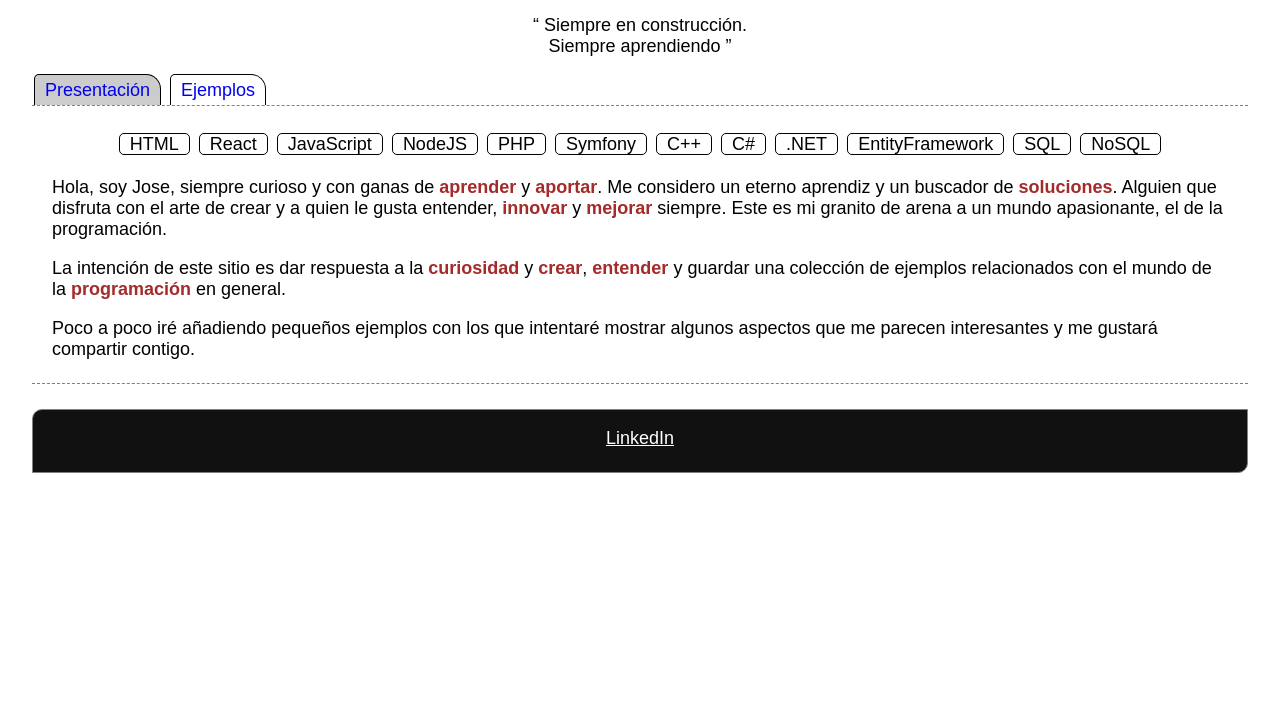
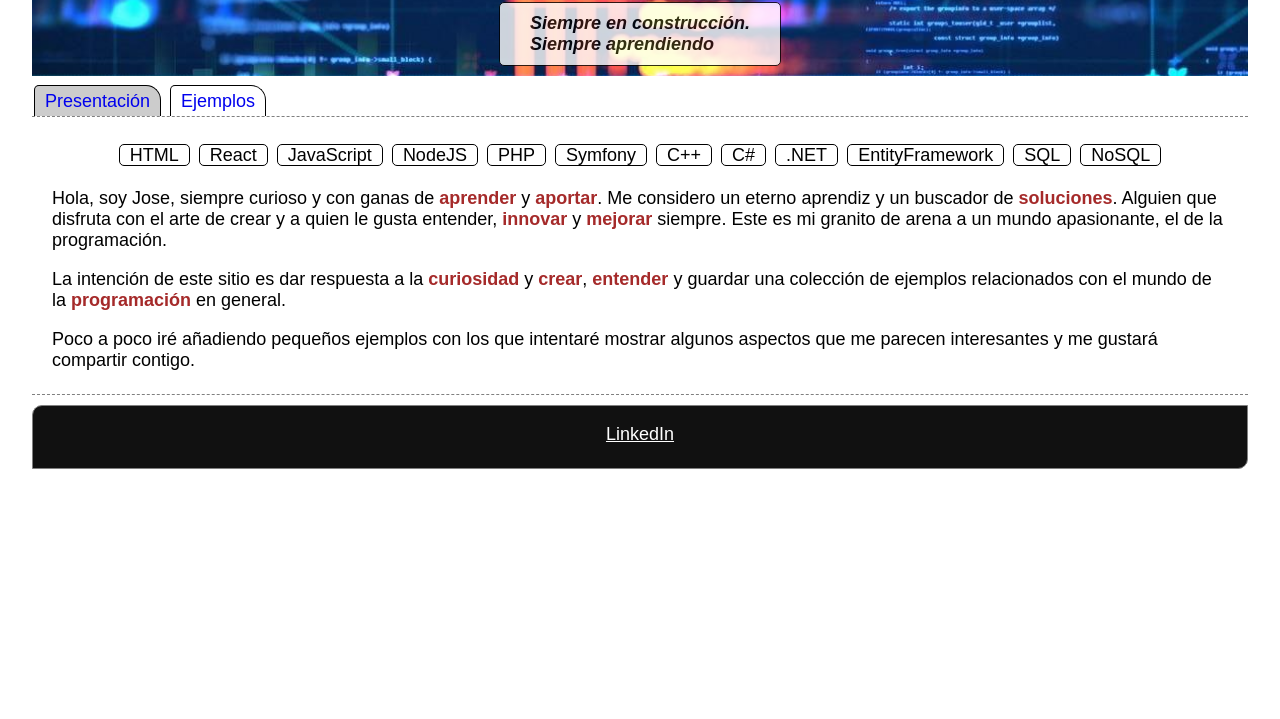
Before and after one commit to JoseVIGIT/JoseVIGIT.github.io, a plain HTML site: page index.html in a window 1280 px wide. Shown: the part 81-800 px from the top of the page. Drawn offline with Linux system fonts and the light colour scheme.

Commit message:
Cambios en cabecera y estilos

```diff
--- a/css/estilos.css
+++ b/css/estilos.css
@@ -7,6 +7,7 @@ body {
 h1 {
     border: 1px solid gray;
     border-radius: 10px 0px 10px 0px;
+	margin: 0;
 }
 ul {
     padding: 0px;
@@ -49,7 +50,7 @@ nav .etiqueta {
 
 
 .contenido {
-    margin: 0 0 25px 0;
+    margin: 0 0 10px 0;
     padding: 5px 20px;
     text-align: left;
     border-top: 1px dashed gray;
@@ -89,3 +90,23 @@ nav .etiqueta {
     padding: 0 10px;
     margin: 0 2px;
 }
+
+.slogan {
+	padding: 10px 0;
+	margin: 1px 0 10px 0;
+	background: #ccc url("../img/fondoSlogan.jpg") left top;
+	background-size: cover;
+}
+
+.sloganTexto {
+	background-color:#fff;
+	padding: 10px 30px;
+	width: fit-content;
+	margin: auto;
+	border-radius: 5px;
+    border: 1px solid #000;
+	text-align:left;
+	opacity: 0.80;
+	font-weight: bold;
+	font-style: italic;
+}
--- a/index.html
+++ b/index.html
@@ -13,12 +13,12 @@
             <img id="logoGITHUB" src="img/github-mark-white.png">
             JoseVIGIT
         </h1>
-        <p class="slogan">
-            <q>
-                Siempre en construcción.<br>
-                Siempre aprendiendo
-            </q>
-        </p>
+        <div class="slogan">
+			<p class="sloganTexto">
+					Siempre en construcción.<br>
+					Siempre aprendiendo
+			</p>
+        </div>
         <nav>
             <a id="btnPresentacion" class="etiqueta" href="#" onclick="presentacionClick()">Presentación</a>
             <a id="btnEjemplos" class="etiqueta" href="#" onclick="ejemplosClick()">Ejemplos</a>
```
Also changed, not shown: img/fondoSlogan.jpg (added).
